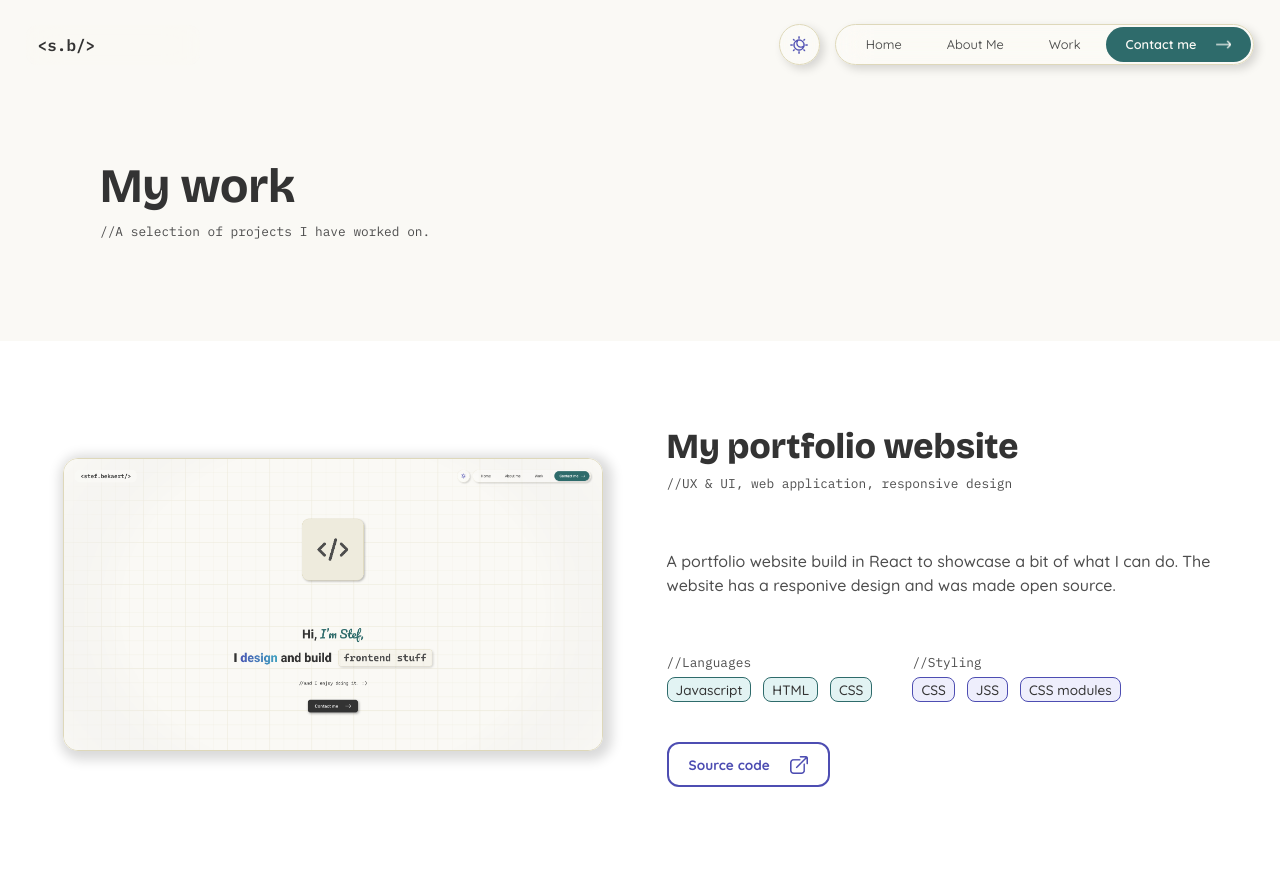
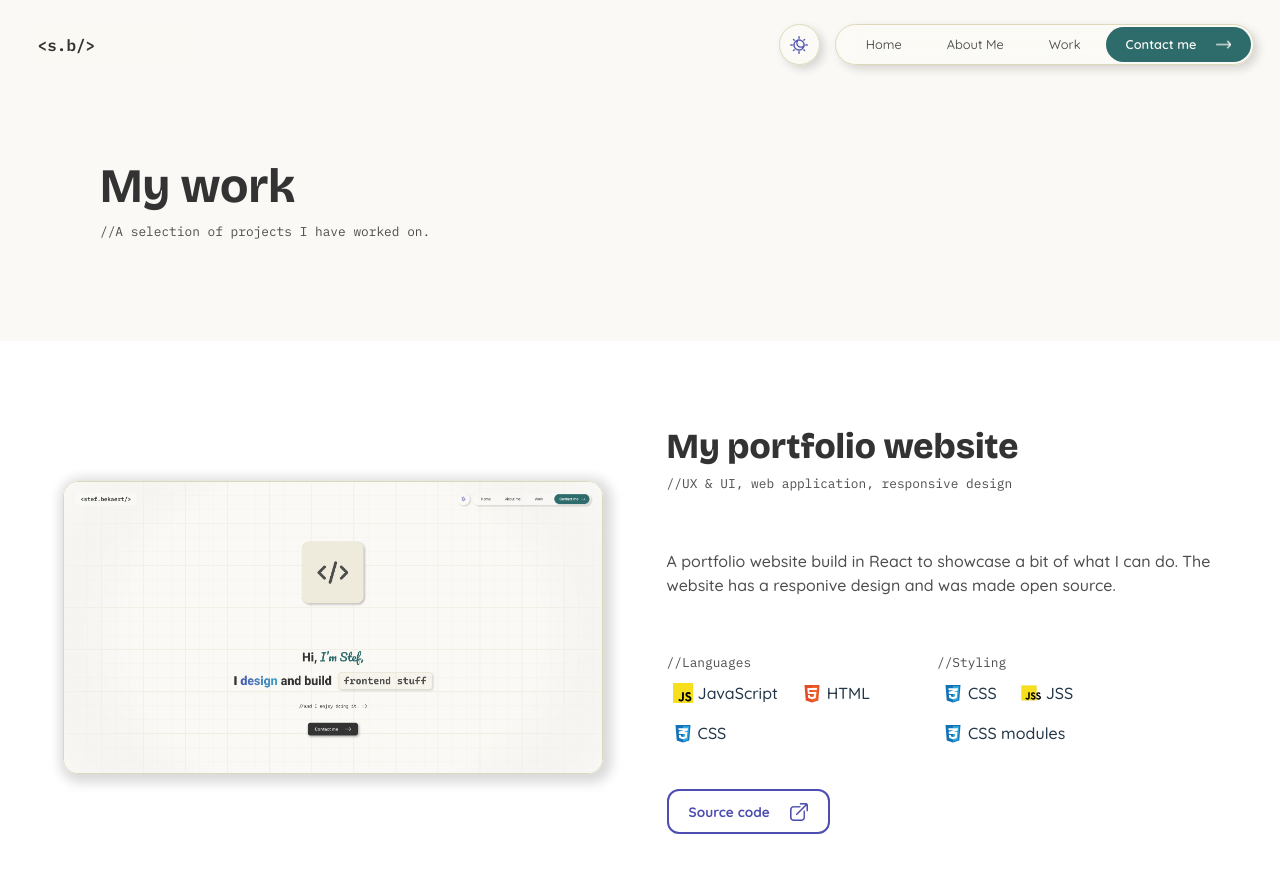
Before and after one commit to Stefdev13/stef-bekaert-portfolio, a React (Vite) app: page /work in a window 1280 px wide. Shown: the top 872 px of the page. Built offline with nearby package versions, Linux system fonts and the light colour scheme.

Commit message:
Technologies
Added a different styling to chip.jsx for technologies and changed the skills in projects to technology objects

```diff
--- a/src/components/Chip.jsx
+++ b/src/components/Chip.jsx
@@ -24,6 +24,27 @@ const useStyles = createUseStyles({
     },
     borderColor: (props) => props.border,
   },
+  technology: {
+    padding: {
+      top: "4px",
+      right: "6px",
+      bottom: "4px",
+      left: "6px",
+    },
+    display: "flex",
+    flexDirection: "row",
+    alignItems: "center",
+    gap: "5px",
+  },
+  technologyImage: {
+    height: "20px",
+    width: "auto",
+  },
+  technologyName: {
+    margin: "0",
+    fontFamily: Constants.FONT_QUICKSAND,
+    fontWeight: "500",
+  },
 });
 
 function Chip(props) {
@@ -32,7 +53,22 @@ function Chip(props) {
 
   const classes = useStyles(colours);
 
-  return <div className={classes.chip}>{value}</div>;
+  if (typeof value == "string") {
+    return <div className={classes.chip}>{value}</div>;
+  } else {
+    return (
+      <div className={classes.technology}>
+        <img
+          src={value.icon ? value.icon : "/images/technologies/fallback.svg"}
+          alt={`icon for ${value.name ? value.name : `technology`}`}
+          className={classes.technologyImage}
+        />
+        <span className={classes.technologyName}>
+          {value.name ? value.name : "technology"}
+        </span>
+      </div>
+    );
+  }
 }
 
 export default Chip;
--- a/src/constants/projects-constants.js
+++ b/src/constants/projects-constants.js
@@ -1,3 +1,5 @@
+import * as technoglogies from './technologies-constants.js'
+
 export const PROJECTS = [
     {
         id: 1,
@@ -7,11 +9,11 @@ export const PROJECTS = [
         chipLists: [
             {
                 title: 'Languages',
-                chips: ['Javascript', 'HTML', 'CSS']
+                chips: [technoglogies.JAVASCRIPT, technoglogies.HTML, technoglogies.CSS]
             },
             {
                 title: 'Styling',
-                chips: ['CSS', 'JSS', 'CSS modules']
+                chips: [technoglogies.CSS, technoglogies.JSS, technoglogies.CSS_MODULES]
             },
         ],
         projectLink: '',
--- a/src/constants/technologies-constants.js
+++ b/src/constants/technologies-constants.js
@@ -1,88 +1,96 @@
 export const HTML = {
     name: "HTML",
-    icon: "/images/technoglogies/html.svg",
+    icon: "/images/technologies/html.svg",
 }
 export const CSS = {
     name: "CSS",
-    icon: "/images/technoglogies/css.svg",
+    icon: "/images/technologies/css.svg",
 }
 export const ANGULAR = {
     name: "Angular",
-    icon: "/images/technoglogies/angular.svg",
+    icon: "/images/technologies/angular.svg",
 }
 export const BOOTSTRAP = {
     name: "Bootstrap",
-    icon: "/images/technoglogies/bootstrap.svg",
+    icon: "/images/technologies/bootstrap.svg",
 }
 export const CSHARP = {
     name: "C#",
-    icon: "/images/technoglogies/c-sharp.png",
+    icon: "/images/technologies/c-sharp.png",
 }
 export const DART = {
     name: "Dart",
-    icon: "/images/technoglogies/dart.svg",
+    icon: "/images/technologies/dart.svg",
 }
 export const FIREBASE = {
     name: "Firebase",
-    icon: "/images/technoglogies/firebase.svg",
+    icon: "/images/technologies/firebase.svg",
 }
 export const FLUTTER = {
     name: "Flutter",
-    icon: "/images/technoglogies/flutter.svg",
+    icon: "/images/technologies/flutter.svg",
 }
 export const JAVA = {
     name: "Java",
-    icon: "/images/technoglogies/java.svg",
+    icon: "/images/technologies/java.svg",
 }
 export const JAVASCRIPT = {
     name: "JavaScript",
-    icon: "/images/technoglogies/javascript.svg",
+    icon: "/images/technologies/javascript.svg",
 }
 export const KOTLIN = {
     name: "Kotlin",
-    icon: "/images/technoglogies/kotlin.svg",
+    icon: "/images/technologies/kotlin.svg",
 }
 export const LARAVEL = {
     name: "Laravel",
-    icon: "/images/technoglogies/laravel.svg",
+    icon: "/images/technologies/laravel.svg",
 }
 export const MONGO_DB = {
     name: "MongoDB",
-    icon: "/images/technoglogies/mongo-db.svg",
+    icon: "/images/technologies/mongo-db.svg",
 }
 export const MYSQL = {
     name: "MySQL",
-    icon: "/images/technoglogies/mysql.svg",
+    icon: "/images/technologies/mysql.svg",
 }
 export const NODE_JS = {
     name: "Node.js",
-    icon: "/images/technoglogies/node-js.svg",
+    icon: "/images/technologies/node-js.svg",
 }
 export const PHP = {
     name: "php",
-    icon: "/images/technoglogies/php.svg",
+    icon: "/images/technologies/php.svg",
 }
 export const PYTHON = {
     name: "Python",
-    icon: "/images/technoglogies/python.svg",
+    icon: "/images/technologies/python.svg",
 }
 export const REACT_ROUTER = {
     name: "React-Router",
-    icon: "/images/technoglogies/react-router.svg",
+    icon: "/images/technologies/react-router.svg",
 }
 export const REACT = {
     name: "React",
-    icon: "/images/technoglogies/react.svg",
+    icon: "/images/technologies/react.svg",
 }
 export const TAILWIND = {
     name: "Tailwind",
-    icon: "/images/technoglogies/tailwind.svg",
+    icon: "/images/technologies/tailwind.svg",
 }
 export const TYPESCRIPT = {
     name: "TypeScript",
-    icon: "/images/technoglogies/typescript.svg",
+    icon: "/images/technologies/typescript.svg",
 }
 export const VUE = {
     name: "Vue.js",
-    icon: "/images/technoglogies/vue.svg",
+    icon: "/images/technologies/vue.svg",
 }
+export const JSS = {
+    name: "JSS",
+    icon: "/images/technologies/jss.svg",
+}
+export const CSS_MODULES = {
+    name: "CSS modules",
+    icon: "/images/technologies/css.svg",
+}
```
Also changed, not shown: src/constants/course-constants.js (added, +20 -0 lines), public/images/technologies/fallback.svg (added), public/images/technologies/jss.svg (added).
